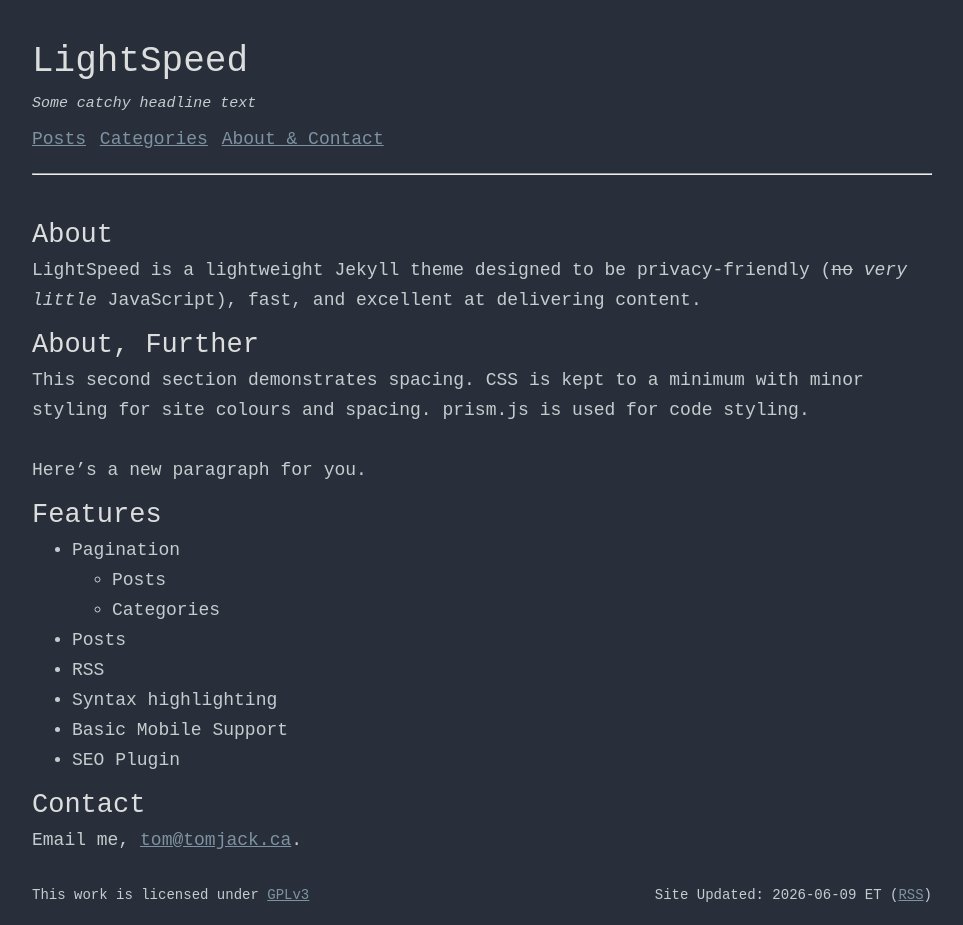
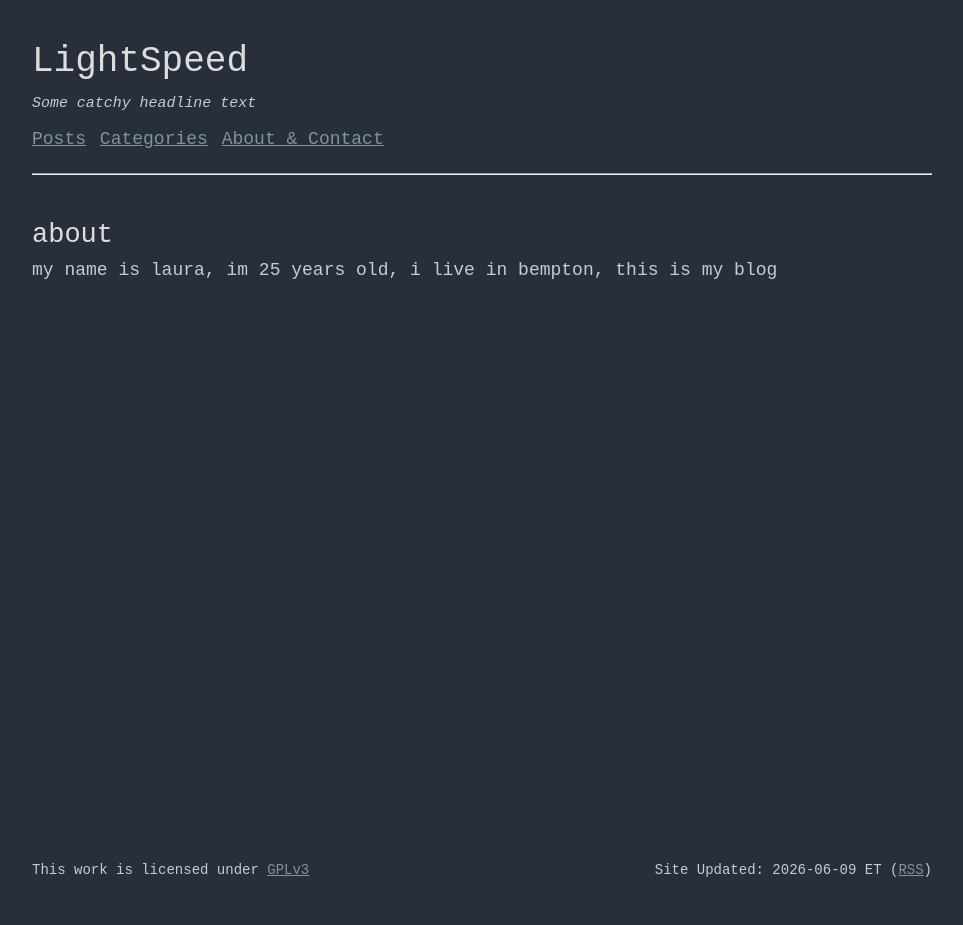
Before and after one commit to 7lauraa/7lauraa.github.io, a Jekyll site: the page built from index.md, in a window 1280 px wide. Shown: the whole page, without its empty margins (158-1121 px from the left). Built offline with Jekyll 4.4.1, drawn with Linux system fonts in a browser that asks for light colours; after the commit the page ends 900 px from its top, so only the background shows below that.

Commit message:
Update index.md

```diff
--- a/index.md
+++ b/index.md
@@ -1,27 +1,7 @@
 ---
 layout: default
-title: LightSpeed Contact
+title: laura
 ---
 
-## About
-LightSpeed is a lightweight Jekyll theme designed to be privacy-friendly (~~no~~ _very little_ JavaScript), fast, and
-excellent at delivering content.
-
-## About, Further
-This second section demonstrates spacing. CSS is kept to a minimum with minor styling
-for site colours and spacing. prism.js is used for code styling.
-<br>
-Here's a new paragraph for you.
-
-## Features
-- Pagination
-    - Posts
-    - Categories
-- Posts
-- RSS
-- Syntax highlighting
-- Basic Mobile Support
-- SEO Plugin
-
-## Contact
-Email me, [tom@tomjack.ca](mailto:tom@tomjack.ca).
+## about
+my name is laura, im 25 years old, i live in bempton, this is my blog
```
